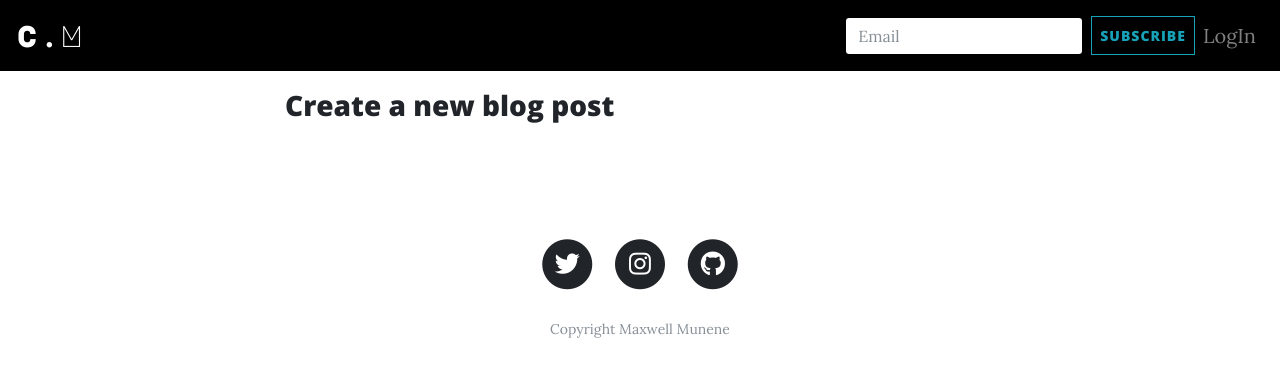
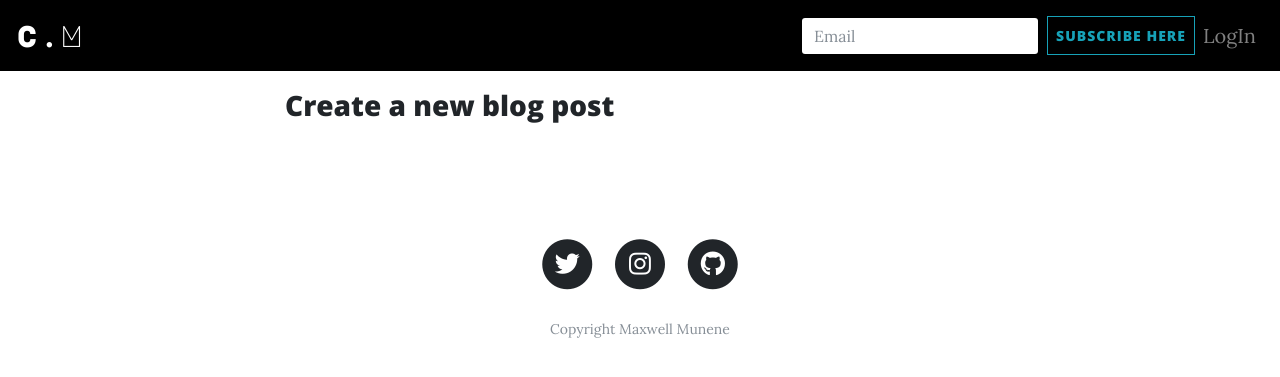
Before and after one commit to tailorv/blogyangu, a Python web app: template app/templates/new_post.html in a window 1280 px wide. Shown: the top 377 px of the page. Run offline with Jinja, Linux system fonts and the light colour scheme; the template is opened without the code that fills it, so the values that code supplies are empty; some libraries are stand-ins or nearby versions.

Commit message:
create subscribe button

```diff
--- a/app/templates/base.html
+++ b/app/templates/base.html
@@ -67,7 +67,7 @@
           {%else%}
           <form class="form-inline my-2 my-lg-0" method="POST">
             <input class="form-control mr-sm-2" type="email" placeholder="Email" name="subscriber" required>
-            <button class="btn btn-outline-info btn-sm" type="submit" style="padding: 8px;">Subscribe</button>
+            <button class="btn btn-outline-info btn-sm" type="submit" style="padding: 8px;">Subscribe Here</button>
           </form>
           <li class="nav-item">
             <a class="nav-link" href="/authenticate/login">LogIn</a>
```
